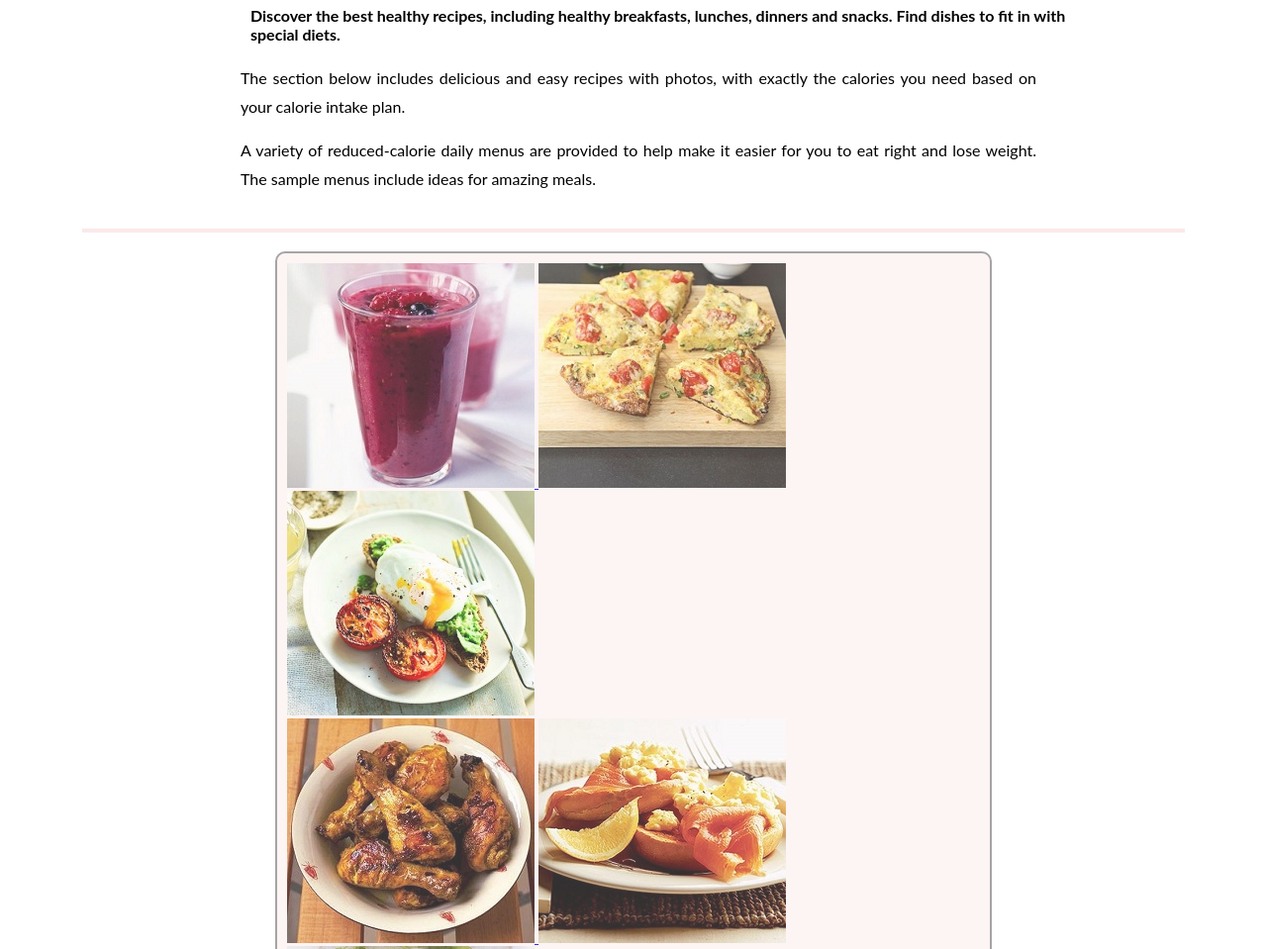
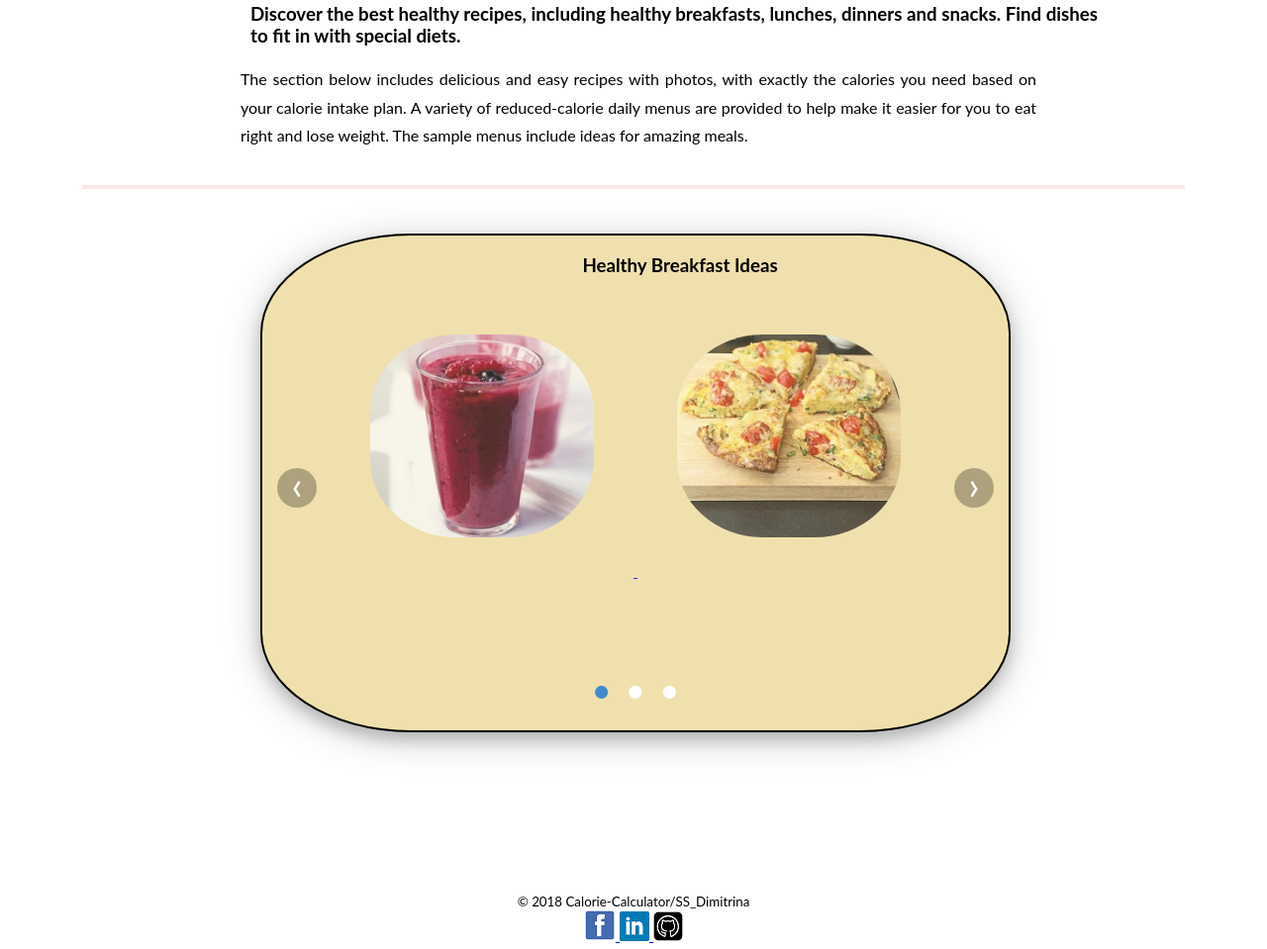
Before and after one commit to dimitrina-beleva/Calorie-Calculator, a plain HTML site: page SS_Dimitrina/html/Recipes.html in a window 1280 px wide. Shown: the part 276-1235 px from the top of the page at 99% size. Drawn offline with Linux system fonts and the light colour scheme.

Commit message:
Added slideshow for recipes

```diff
--- a/SS_Dimitrina/css/main.css
+++ b/SS_Dimitrina/css/main.css
@@ -135,13 +135,6 @@ label {
     box-sizing: border-box;
 }
 
-.images-rows {
-    border: solid 2px rgb(165, 165, 165);
-    padding: 10px;
-    background-color: rgba(248, 211, 211, 0.26);
-    border-radius: 10px;
-}
-
 .recipe-images {
     position: relative;
     opacity: 0.80;
@@ -155,17 +148,9 @@ label {
     filter: saturate(150%);
 }
 
-.recipes {
-    position: relative;
-    margin-left: 80px;
-    margin-right: 70px;
-    border: solid 2px rgb(165, 165, 165);
-    padding: 10px;
-    background-color:rgba(196, 245, 237, 0.342);
-}
-
 .recipe {
-    position: relative;
+    visibility: hidden;
+    display: none;
     border: solid 2px rgb(125, 127, 129);
     background-color: rgba(248, 183, 183, 0.432);
     padding: 10px;
@@ -213,6 +198,115 @@ label {
     top: 10px;
     left: 10px;
     padding: 10px;
+}
+
+.carousel {
+    position: relative;
+    margin-top: 26px;
+    padding-left: 180px;
+    padding-right: 180px;
+}
+
+.carousel-inner {
+    position: relative;
+    overflow: hidden;
+    width: 100%;
+    height: 500px;
+    background-color: rgb(240, 224, 173);
+    border-radius: 20%;
+    border: solid 2px black;
+    box-shadow: 0 8px 16px 0 rgba(0,0,0,0.2), 0 6px 40px 0 rgba(0,0,0,0.19);
+
+}
+
+.carousel-open:checked + .carousel-item {
+    position: static;
+    opacity: 100;
+}
+
+.carousel-item {
+    position: absolute;
+    opacity: 0;
+}
+
+.carousel-item img {
+    height: auto;
+    padding: 20px;
+    margin: 20px;
+    border-radius: 40%;
+}
+
+.carousel-control {
+    background: rgba(0, 0, 0, 0.28);
+    border-radius: 50%;
+    color: rgb(255, 255, 255);
+    cursor: pointer;
+    display: none;
+    font-size: 40px;
+    height: 40px;
+    line-height: 35px;
+    position: absolute;
+    top: 50%;
+    -webkit-transform: translate(0, -50%);
+    cursor: pointer;
+    -ms-transform: translate(0, -50%);
+    transform: translate(0, -50%);
+    text-align: center;
+    width: 40px;
+    z-index: 10;
+}
+
+.carousel-control.prev {
+    left: 2%;
+}
+
+.carousel-control.next {
+    right: 2%;
+}
+
+.carousel-control:hover {
+    background: rgba(0, 0, 0, 0.8);
+    color: rgb(170, 170, 170);
+}
+
+#carousel-1:checked ~ .control-1,
+#carousel-2:checked ~ .control-2,
+#carousel-3:checked ~ .control-3 {
+    display: block;
+}
+
+.carousel-indicators {
+    list-style: none;
+    margin: 0;
+    padding: 0;
+    position: absolute;
+    bottom: 2%;
+    left: 0;
+    right: 0;
+    text-align: center;
+    z-index: 10;
+}
+
+.carousel-indicators li {
+    display: inline-block;
+    margin: 0 5px;
+}
+
+.carousel-bullet {
+    color: rgb(255, 255, 255);
+    cursor: pointer;
+    display: block;
+    font-size: 35px;
+}
+
+.carousel-bullet:hover {
+    color: rgb(170, 170, 170);
+}
+
+#carousel-1:checked ~ .control-1 ~ .carousel-indicators li:nth-child(1) .carousel-bullet,
+#carousel-2:checked ~ .control-2 ~ .carousel-indicators li:nth-child(2) .carousel-bullet,
+#carousel-3:checked ~ .control-3 ~ .carousel-indicators li:nth-child(3) .carousel-bullet {
+    color: rgb(66, 139, 202);
 }
 
 .tableBMI {
@@ -282,7 +376,6 @@ label {
     color: black;
     font-size: 16px;
 }
-
 
 #calculateCalories-Button, #calculateRDCI-Button {
     position: relative;
--- a/SS_Dimitrina/html/Recipes.html
+++ b/SS_Dimitrina/html/Recipes.html
@@ -47,50 +47,77 @@
 
     <img id="scrollButton" onclick="topFunction()" src="../resources/back-to-top.png" title="Go to top" alt="Go to top">
     <div class="paragraph">
-        <h4>Discover the best healthy recipes, including healthy breakfasts, lunches, dinners and snacks. Find dishes to fit
-            in with special diets.</h4>
+        <h3>Discover the best healthy recipes, including healthy breakfasts, lunches, dinners and snacks. Find dishes to fit
+            in with special diets.</h3>
         <p>The section below includes delicious and easy recipes with photos, with exactly the calories you need based on your
-            calorie intake plan.</p>
-        <p>A variety of reduced-calorie daily menus are provided to help make it easier for you to eat right and lose weight.
-            The sample menus include ideas for amazing meals.</p>
+            calorie intake plan. A variety of reduced-calorie daily menus are provided to help make it easier for you to eat right
+            and lose weight. The sample menus include ideas for amazing meals.</p>
         <br>
     </div>
     <br>
-    <div class="block-images">
-        <div class="images-rows">
-            <div class="images-row1">
-                <a class="recipe-images" href="#Recipe1">
-                    <img src="../resources/Breakfast-Smoothie.jpg" alt="Breakfast smoothie">
+    <div class="carousel">
+        <div class="carousel-inner">
+            <input class="carousel-open" type="radio" id="carousel-1" name="carousel" aria-hidden="true" hidden="" checked="checked">
+            <div class="carousel-item">
+                <div class="center">
+                    <h3>Healthy Breakfast Ideas</h3>
+                    <a class="recipe-images" href="#Recipe1" onclick="showRecipe('Recipe1')">
+                        <img src="../resources/Breakfast-Smoothie.jpg" alt="Breakfast smoothie" style="width:30%;">
                     </a>
-                <a class="recipe-images" href="#Recipe2">
-                    <img src="../resources/Omelette-Wedges.jpg" alt="Omelette wedges">
-                </a>
-                <a class="recipe-images" href="#Recipe3">
-                    <img src="../resources/Poached-Eggs-with-Smashed-Avocado-and-Tomatoes.jpg" alt="Poached eggs with smashed avocado and tomatoes">
-                </a>
-            </div>
-            <div class="images-row2">
-                <a class="recipe-images" href="#Recipe4">
-                    <img src="../resources/Spicy-Yogurt-Chicken.jpg" alt="Spicy-yogurt-chicken">
-                </a>
-                <a class="recipe-images" href="#Recipe5">
-                    <img src="../resources/Smoked-Salmon-and-Lemon-Scramled-Eggs.jpg" alt="Smoked salmon and lemon scrambled eggs">
-                </a>
-                <a class="recipe-images" href="#Recipe6">
-                    <img src="../resources/Thai-Squash-Soup.jpg" alt="Thai squash soup">
+                    <a class="recipe-images" href="#Recipe2" onclick="showRecipe('Recipe2')">
+                        <img src="../resources/Omelette-Wedges.jpg" alt="Omelette wedges" style="width:30%;">
                     </a>
                 </div>
             </div>
+            <input class="carousel-open" type="radio" id="carousel-2" name="carousel" aria-hidden="true" hidden="">
+            <div class="carousel-item">
+                <div class="center">
+                    <h3>Quick and Easy Lunch Recipes</h3>
+                    <a class="recipe-images" href="#Recipe3" onclick="showRecipe('Recipe3')">
+                        <img src="../resources/Poached-Eggs-with-Smashed-Avocado-and-Tomatoes.jpg" alt="Poached eggs with smashed avocado and tomatoes"
+                            style="width:30%;">
+                    </a>
+                    <a class="recipe-images" href="#Recipe6" onclick="showRecipe('Recipe6')">
+                        <img src="../resources/Thai-Squash-Soup.jpg" alt="Thai squash soup" style="width:30%;">
+                    </a>
                 </div>
-    <br>
+            </div>
+            <input class="carousel-open" type="radio" id="carousel-3" name="carousel" aria-hidden="true" hidden="">
+            <div class="carousel-item">
                 <div class="center">
-        <h2>Recipe Book</h2>
+                    <h3>All-Time Best Dinner Recipes</h3>
+                    <a class="recipe-images" href="#Recipe4" onclick="showRecipe('Recipe4')">
+                        <img src="../resources/Spicy-Yogurt-Chicken.jpg" alt="Spicy-yogurt-chicken" style="width:30%;">
+                    </a>
+                    <a class="recipe-images" href="#Recipe5" onclick="showRecipe('Recipe5')">
+                        <img src="../resources/Smoked-Salmon-and-Lemon-Scramled-Eggs.jpg" alt="Smoked salmon and lemon scrambled eggs" style="width:30%;">
+                    </a>
+                </div>
+            </div>
+            <label for="carousel-3" class="carousel-control prev control-1">‹</label>
+            <label for="carousel-2" class="carousel-control next control-1">›</label>
+            <label for="carousel-1" class="carousel-control prev control-2">‹</label>
+            <label for="carousel-3" class="carousel-control next control-2">›</label>
+            <label for="carousel-2" class="carousel-control prev control-3">‹</label>
+            <label for="carousel-1" class="carousel-control next control-3">›</label>
+            <ol class="carousel-indicators">
+                <li>
+                    <label for="carousel-1" class="carousel-bullet">•</label>
+                </li>
+                <li>
+                    <label for="carousel-2" class="carousel-bullet">•</label>
+                </li>
+                <li>
+                    <label for="carousel-3" class="carousel-bullet">•</label>
+                </li>
+            </ol>
+        </div>
     </div>
     <div class="recipes">
         <div class="recipe">
             <a id="Recipe1">
                 <h3>Breakfast smoothie</h3>
-            </a>
+                <h3>/Recipe Book/</h3>
                 <br>
                 <div class="recipe-details">
                     <div class="images">
@@ -112,9 +139,9 @@
                             <b>Method:</b>
                         </p>
                         <ol>
-                        <li>Slice the banana into your blender or food processor and add the berries of your choice. Whizz until
-                            smooth. With the blades whirring, pour in juice or water to make the consistency you like. Toss
-                            a few extra fruits on top, drizzle with honey and serve.
+                            <li>Slice the banana into your blender or food processor and add the berries of your choice. Whizz
+                                until smooth. With the blades whirring, pour in juice or water to make the consistency you
+                                like. Toss a few extra fruits on top, drizzle with honey and serve.
                             </li>
                         </ol>
                     </div>
@@ -123,13 +150,13 @@
                     <p>Prep: 5min</p>
                     <p>Kcal: 165 per 100g</p>
                 </div>
-            <br>
+            </a>
         </div>
         <br>
         <div class="recipe">
             <a id="Recipe2">
                 <h3>Omelette Wedges</h3>
-            </a>
+                <h3>/Recipe Book/</h3>
                 <div class="recipe-details">
                     <div class="images">
                         <img src="../resources/Omelette-Wedges.jpg" alt="Omelette wedges">
@@ -154,23 +181,23 @@
                             <b>Method:</b>
                         </p>
                         <ol>
-                        <li>Chop the onions and set aside. Slice the potatoes, then boil in a pan of salted water for 10 mins
-                            until just tender. Drain.
+                            <li>Chop the onions and set aside. Slice the potatoes, then boil in a pan of salted water for 10
+                                mins until just tender. Drain.
                             </li>
-                        <li>Snip the bacon into pieces with scissors. Heat a frying pan with 1 tsp oil, then stir-fry the bacon
-                            until it turns pink. Add onions to the pan, stir briefly for a couple of secs to slightly soften,
-                            then tip the bacon and onion into a bowl. Wash and dry the frying pan.
+                            <li>Snip the bacon into pieces with scissors. Heat a frying pan with 1 tsp oil, then stir-fry the
+                                bacon until it turns pink. Add onions to the pan, stir briefly for a couple of secs to slightly
+                                soften, then tip the bacon and onion into a bowl. Wash and dry the frying pan.
                             </li>
                             <li>Break the eggs into a bowl, then whisk with the mustard and a little salt and pepper.</li>
-                        <li>Grate the cheese and add half to the egg mixture with the cooked bacon, onions and potatoes. Gently
-                            stir to mix everything. Heat 2 tbsp oil in the pan, pour in the mixture.
+                            <li>Grate the cheese and add half to the egg mixture with the cooked bacon, onions and potatoes.
+                                Gently stir to mix everything. Heat 2 tbsp oil in the pan, pour in the mixture.
                             </li>
-                        <li>Turn on the grill so it has time to heat up. Leave the omelette to cook, undisturbed, over a low
-                            heat for about 6 mins. Meanwhile, cut the tomatoes into wedges, scatter over the omelette and
-                            sprinkle with the grated cheese.
+                            <li>Turn on the grill so it has time to heat up. Leave the omelette to cook, undisturbed, over a
+                                low heat for about 6 mins. Meanwhile, cut the tomatoes into wedges, scatter over the omelette
+                                and sprinkle with the grated cheese.
                             </li>
-                        <li>Put the frying pan under the grill to cook the last of the egg mixture and melt the cheese. Cut into
-                            wedges and serve.
+                            <li>Put the frying pan under the grill to cook the last of the egg mixture and melt the cheese. Cut
+                                into wedges and serve.
                             </li>
                         </ol>
                     </div>
@@ -180,13 +207,13 @@
                     <p>Cook: 10min</p>
                     <p>Kcal: 275 per 100g</p>
                 </div>
-            <br>
+            </a>
         </div>
         <br>
         <div class="recipe">
             <a id="Recipe3">
                 <h3>Poached eggs with smashed avocado and tomatoes</h3>
-            </a>
+                <h3>/Recipe Book/</h3>
                 <div class="recipe-details">
                     <div class="images">
                         <img src="../resources/Poached-Eggs-with-Smashed-Avocado-and-Tomatoes.jpg" alt="Poached eggs with smashed avocado and tomatoes">
@@ -209,13 +236,14 @@
                             <b>Method:</b>
                         </p>
                         <ol>
-                        <li>Heat a non-stick frying pan, very lightly brush the cut surface of the tomatoes with a little oil,
-                            then cook them, cut-side down, in the pan until they have softened and slightly caramelised.
-                            Meanwhile, heat a pan of water, carefully break in the eggs and leave to poach for 1-2 mins until
-                            the whites are firm but the yolks are still runny.
+                            <li>Heat a non-stick frying pan, very lightly brush the cut surface of the tomatoes with a little
+                                oil, then cook them, cut-side down, in the pan until they have softened and slightly caramelised.
+                                Meanwhile, heat a pan of water, carefully break in the eggs and leave to poach for 1-2 mins
+                                until the whites are firm but the yolks are still runny.
                             </li>
-                        <li>Halve and stone the avocado, then scoop out the flesh and smash onto the bread. Add the eggs, grind
-                            over black pepper and add a handful of rocket to each portion. Serve the tomatoes on the side.
+                            <li>Halve and stone the avocado, then scoop out the flesh and smash onto the bread. Add the eggs,
+                                grind over black pepper and add a handful of rocket to each portion. Serve the tomatoes on
+                                the side.
                             </li>
                         </ol>
                     </div>
@@ -225,13 +253,13 @@
                     <p>Cook: 10min</p>
                     <p>Kcal: 411 per 100g</p>
                 </div>
-            <br>
+            </a>
         </div>
         <br>
         <div class="recipe">
             <a id="Recipe4">
                 <h3>Spicy yogurt chicken</h3>
-            </a>
+                <h3>/Recipe Book/</h3>
                 <div class="recipe-details">
                     <div class="images">
                         <img src="../resources/Spicy-Yogurt-Chicken.jpg" alt="Spicy yogurt chicken">
@@ -254,12 +282,12 @@
                             <b>Method:</b>
                         </p>
                         <ol>
-                        <li>With a sharp knife, make a few slashes in each drumstick. Mix the remaining ingredients in a bowl,
-                            season to taste. Add the drumsticks, rubbing the mixture well into the meat. If you have time,
-                            cover and chill for 5 mins.
+                            <li>With a sharp knife, make a few slashes in each drumstick. Mix the remaining ingredients in a
+                                bowl, season to taste. Add the drumsticks, rubbing the mixture well into the meat. If you
+                                have time, cover and chill for 5 mins.
                             </li>
-                        <li>Remove the drumsticks from the marinade, shaking off the excess. Cook them on the barbecue for 20
-                            mins, turning occasionally, until cooked through.
+                            <li>Remove the drumsticks from the marinade, shaking off the excess. Cook them on the barbecue for
+                                20 mins, turning occasionally, until cooked through.
                             </li>
                         </ol>
                     </div>
@@ -269,13 +297,13 @@
                     <p>Cook: 20min</p>
                     <p>Kcal: 394 per 100g</p>
                 </div>
-            <br>
+            </a>
         </div>
         <br>
         <div class="recipe">
             <a id="Recipe5">
                 <h3>Smoked salmon and lemon scrambled eggs</h3>
-            </a>
+                <h3>/Recipe Book/</h3>
                 <div class="recipe-details">
                     <div class="images">
                         <img src="../resources/Smoked-Salmon-and-Lemon-Scramled-Eggs.jpg" alt="Smoked salmon and lemon scrambled eggs">
@@ -297,8 +325,8 @@
                             <b>Method:</b>
                         </p>
                         <ol>
-                        <li>Halve, toast and butter a bagel. Drape a slice of smoked salmon on each half and spoon over the scrambled
-                            egg. Grind over black pepper and serve with a wedge of lemon on the side.
+                            <li>Halve, toast and butter a bagel. Drape a slice of smoked salmon on each half and spoon over the
+                                scrambled egg. Grind over black pepper and serve with a wedge of lemon on the side.
                             </li>
                         </ol>
                     </div>
@@ -307,13 +335,13 @@
                     <p>Prep: 10min</p>
                     <p>Kcal: 366 per 100g</p>
                 </div>
-            <br>
+            </a>
         </div>
         <br>
         <div class="recipe">
             <a id="Recipe6">
                 <h3>Thai squash soup</h3>
-            </a>
+                <h3>/Recipe Book/</h3>
                 <div class="recipe-details">
                     <div class="images">
                         <img src="../resources/Thai-Squash-Soup.jpg" alt="Thai squash soup">
@@ -336,13 +364,13 @@
                             <b>Method:</b>
                         </p>
                         <ol>
-                        <li>Fry the onion, lemongrass and most of the chilli in a large pan with a splash of water for 2-3 mins
-                            until softened – add more water if it starts to catch. Tip in the squash and stir. Cover with
-                            1 litre water, bring to the boil and simmer for 15 mins until the squash is tender. Add lime
-                            juice, remove from the heat and blitz with a hand blender until smooth.
+                            <li>Fry the onion, lemongrass and most of the chilli in a large pan with a splash of water for 2-3
+                                mins until softened – add more water if it starts to catch. Tip in the squash and stir. Cover
+                                with 1 litre water, bring to the boil and simmer for 15 mins until the squash is tender.
+                                Add lime juice, remove from the heat and blitz with a hand blender until smooth.
                             </li>
-                        <li>Pour in the coconut milk, season, then return to the heat to gently warm through. Ladle into bowls
-                            and serve with coriander and the remaining chilli.
+                            <li>Pour in the coconut milk, season, then return to the heat to gently warm through. Ladle into
+                                bowls and serve with coriander and the remaining chilli.
                             </li>
                         </ol>
                     </div>
@@ -352,11 +380,7 @@
                     <p>Cook: 20min</p>
                     <p>Kcal: 178 per 100g</p>
                 </div>
-            <br>
-        </div>
-        <br>
-        <div class="center">
-            <img src="../resources/recipe-book.gif" alt="Recipe book">
+            </a>
         </div>
     </div>
     <div class="break">
@@ -382,7 +406,7 @@
 
     <script src="../libs/jquery-3.3.1.min.js"></script>
     <script src="../js/main.js"></script>
-    <script>openTab('recipes', document.getElementById("recipes-button"), 'rgb(252, 202, 137)')</script>
+    <script src="../js/recipes.js"></script>
 </body>
 
 </html>
--- a/SS_Dimitrina/js/bmi-calculator.js
+++ b/SS_Dimitrina/js/bmi-calculator.js
@@ -1,3 +1,5 @@
+openTab('bmiCalculator', document.getElementById("bmiCalculator-button"), 'rgb(194, 240, 248)');
+
 $(function(){
 	$('.calc-frame .row input').keyup(function(e){
 		if (e.keyCode == 13) {
--- /dev/null
+++ b/SS_Dimitrina/js/recipes.js
@@ -0,0 +1,13 @@
+openTab('recipes', document.getElementById("recipes-button"), 'rgb(252, 202, 137)');
+
+$(function showRecipe(recipeToBeShown) {
+    var recipe = $('#' + recipeToBeShown);
+    var isVisible = recipe.is(":visible");
+    if (isVisible) {
+    recipe.css('visibility','hidden');
+    recipe.hide();
+    } else {
+    recipe.css('visibility','visible');
+    recipe.show();
+    }
+});
```
Also changed, not shown: SS_Dimitrina/html/BMI.html (+0 -1 lines), SS_Dimitrina/resources/recipe-book.gif (deleted). Lines whose indentation alone changed are shown as unchanged.
